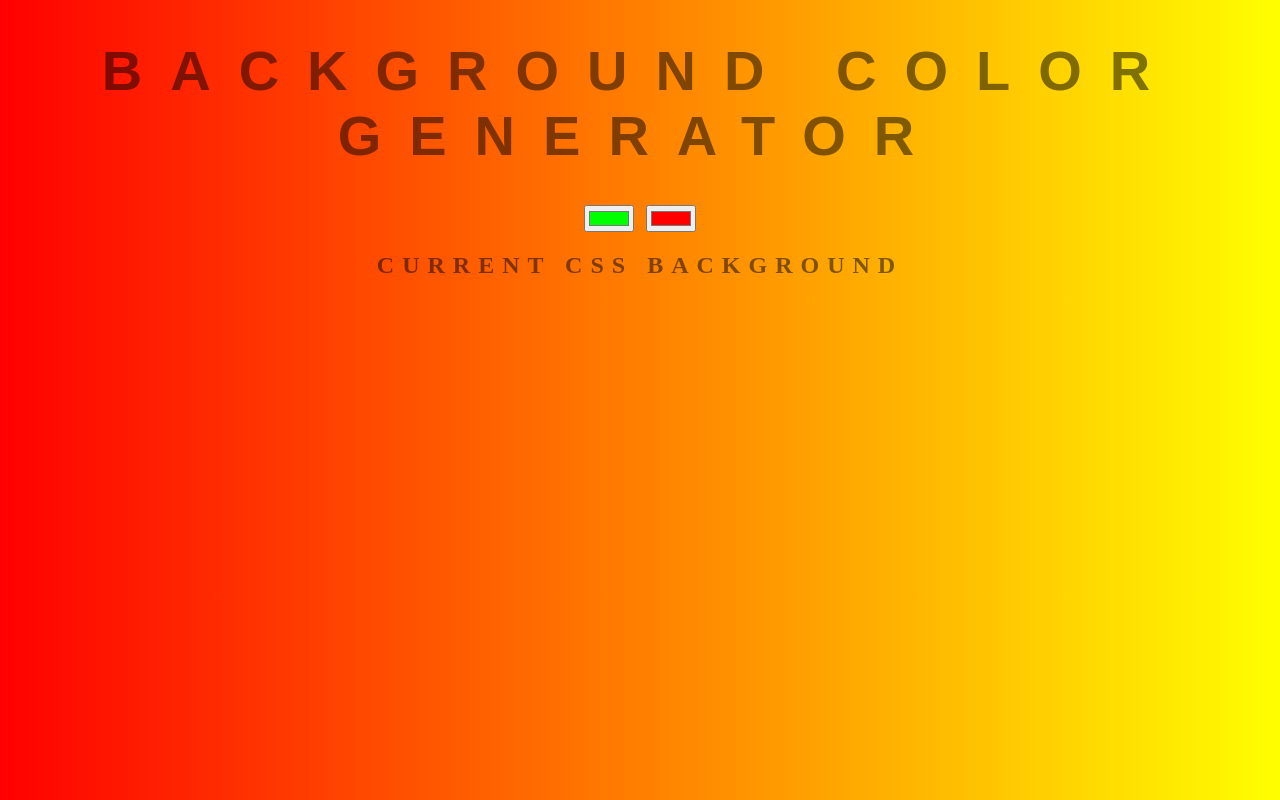
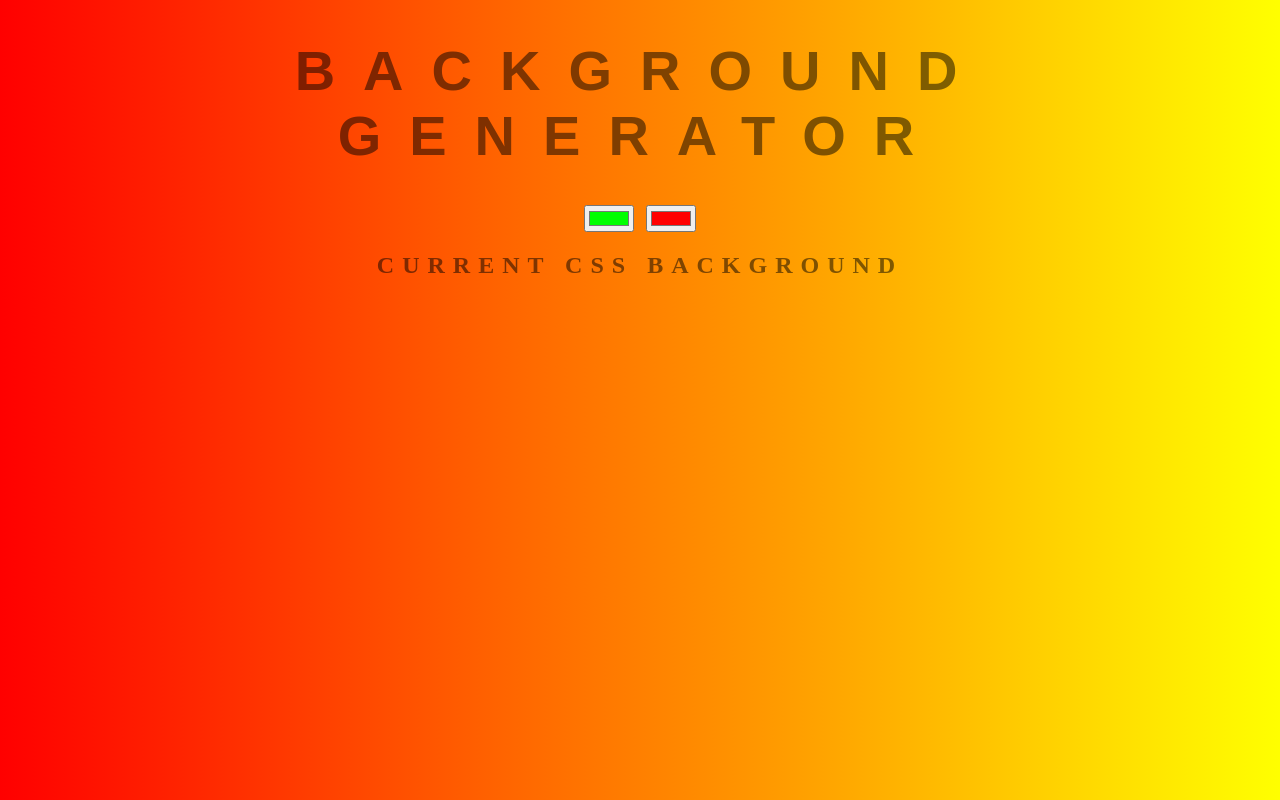
Before and after one commit to Tarunmrt/Background-Generator, a plain HTML site: page index.html in a window 1280 px wide. Drawn offline with Linux system fonts and the light colour scheme.

Commit message:
made changes in index.html

```diff
--- a/index.html
+++ b/index.html
@@ -9,7 +9,7 @@
 
 </head>
 <body id="gradient">
-   <h1>BackGround Color Generator</h1>
+   <h1>BackGround Generator</h1>
    <input class="color1" type="color" name="color1" value="#00ff00">
    <input class="color2" type="color" name="color2" value="#ff0000">
    <h2>Current CSS Background</h2>
```
